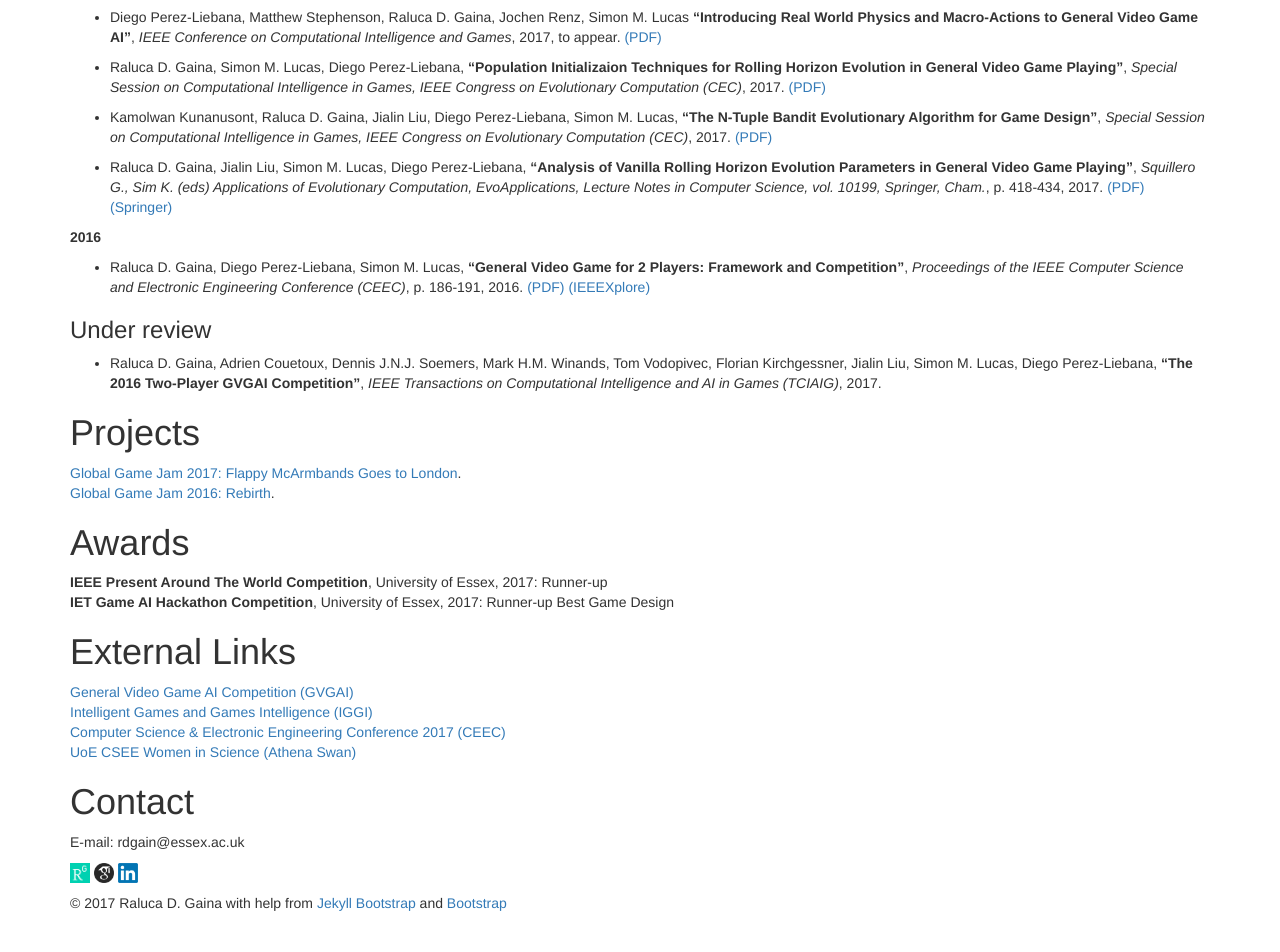
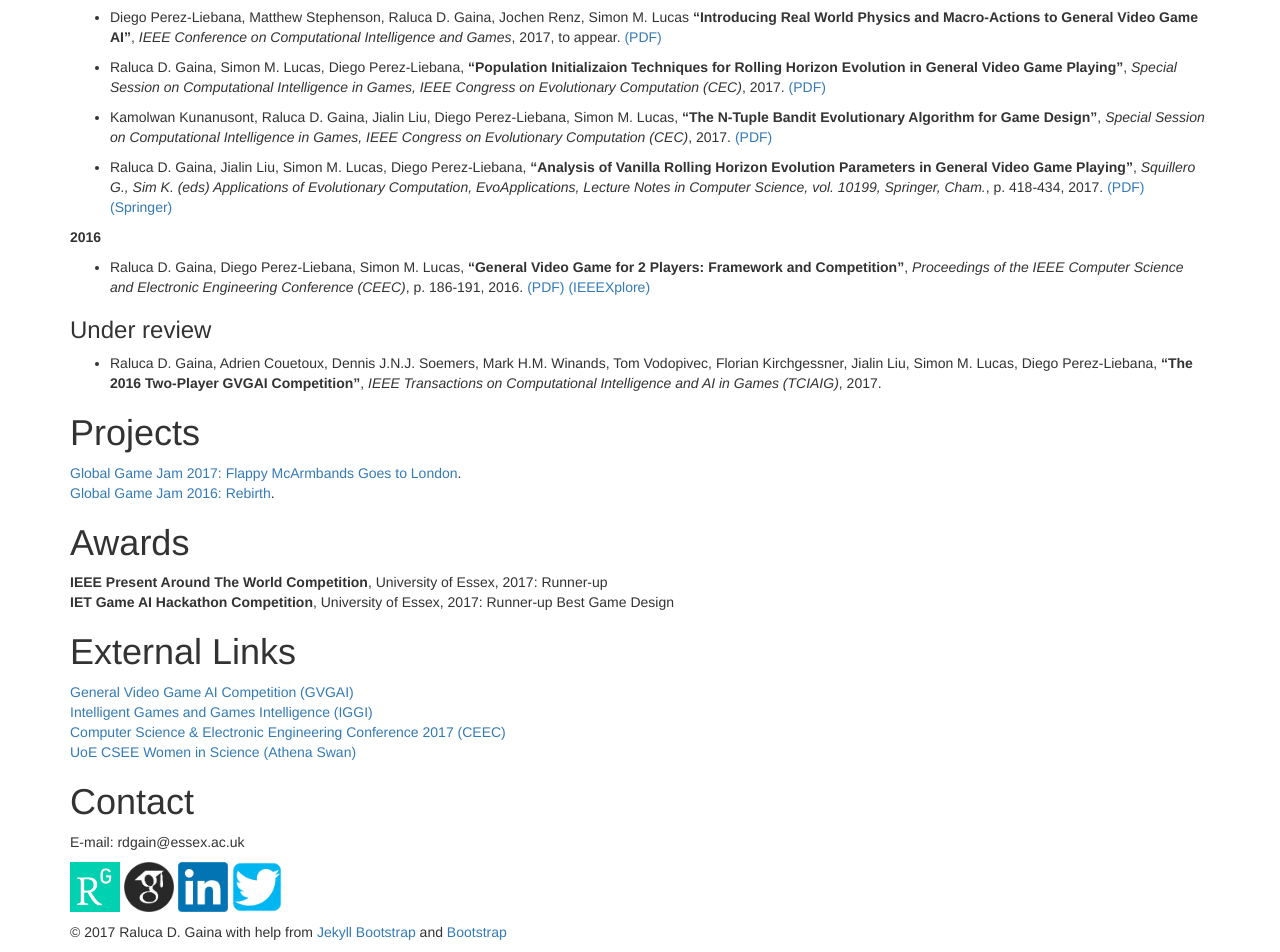
Before and after one commit to rdgain/rdgain.github.io, a Jekyll site: the page built from index.md, in a window 1280 px wide. Shown: the part 934-1886 px from the top of the page. Built offline with Jekyll 4.4.1, drawn with Linux system fonts in a browser that asks for light colours; nearby versions of some CDN libraries; library files that are not in the unit come from our copies; before the commit the page ends 1857 px from its top, so only the background shows below that.

Commit message:
twitter link

```diff
--- a/index.md
+++ b/index.md
@@ -61,4 +61,4 @@
 
 E-mail: rdgain@essex.ac.uk
 
-[<img src="assets/images/researchgate.png" width="20" />](https://www.researchgate.net/profile/Raluca_Gaina) [<img src="assets/images/gscholar.png" width="20" />](https://scholar.google.co.uk/citations?user=tC5klQYAAAAJ) [<img src="assets/images/linkedin.png" width="20" />](https://www.linkedin.com/in/raluca-gaina-347518114/)
+[<img src="assets/images/researchgate.png" width="50" />](https://www.researchgate.net/profile/Raluca_Gaina) [<img src="assets/images/gscholar.png" width="50" />](https://scholar.google.co.uk/citations?user=tC5klQYAAAAJ) [<img src="assets/images/linkedin.png" width="50" />](https://www.linkedin.com/in/raluca-gaina-347518114/) [<img src="assets/images/twitter.png" width="50" />](https://twitter.com/b_gum22)
```
Also changed, not shown: assets/images/twitter.png (added).
